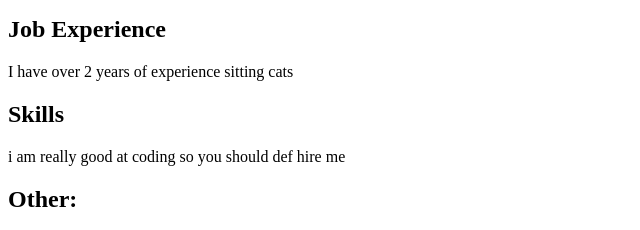
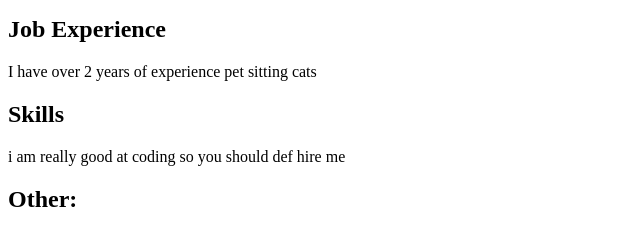
Before and after one commit to TopCrazyDev/capstone-html-prj, a plain HTML site: page index.html in a window 1280 px wide. Shown: the part 483-713 px from the top of the page, 0-640 px from the left. Drawn offline with Linux system fonts and the light colour scheme.

Commit message:
Update index.html

```diff
--- a/index.html
+++ b/index.html
@@ -18,7 +18,7 @@
         2022-present middle school
     </p>
     <h2>Job Experience</h2>
-    <p>I have over 2 years of experience sitting cats</p>
+    <p>I have over 2 years of experience pet sitting cats</p>
     <h2>Skills</h2>
     <p>i am really good at coding so you should def hire me</p>
 
```
